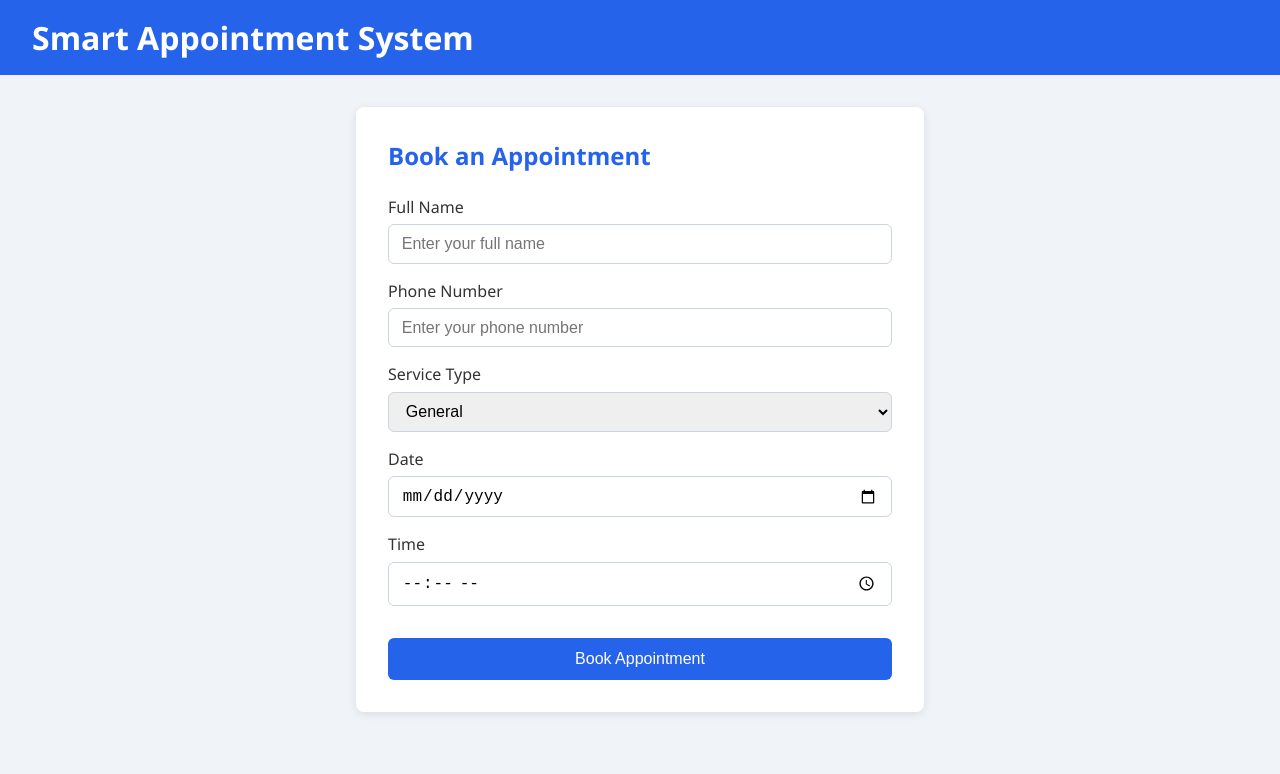
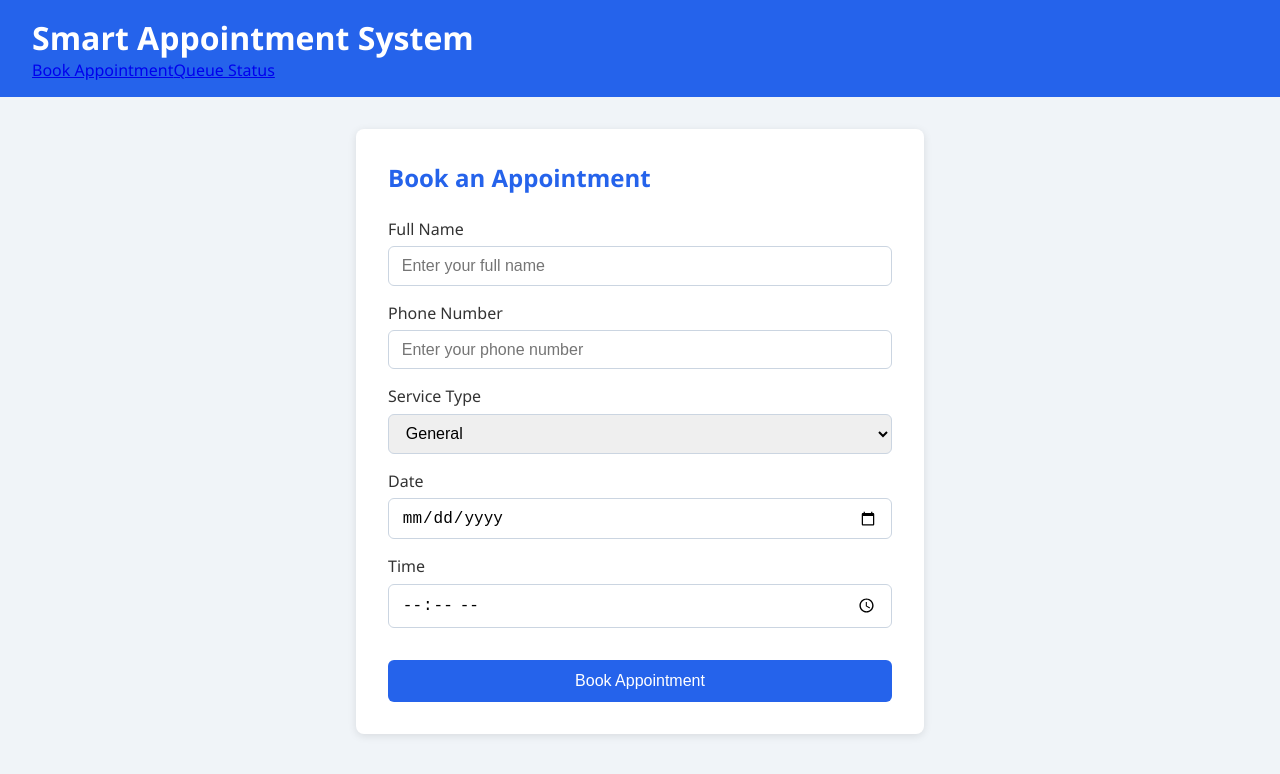
Before and after one commit to LakshmiPriya-22/SmartAppointmentQueueManagementSystem, a React app in the folder frontend/: page / in a window 1280 px wide. Shown: the top 774 px of the page. Built offline with nearby package versions, Linux system fonts and the light colour scheme; the HTML template or start-up script is replaced by a standard one.

Commit message:
feat: add react-router navigation between pages

```diff
--- a/frontend/src/App.jsx
+++ b/frontend/src/App.jsx
@@ -1,14 +1,40 @@
+import { BrowserRouter, Routes, Route, Link, useLocation } from 'react-router-dom'
 import BookingPage from './pages/BookingPage'
+import QueueStatusPage from './pages/QueueStatusPage'
+
+function NavBar() {
+    const location = useLocation()
+    return (
+        <header>
+            <h1>Smart Appointment System</h1>
+            <nav>
+                <Link
+                    to="/"
+                    className={location.pathname === '/' ? 'active' : ''}
+                >
+                    Book Appointment
+                </Link>
+                <Link
+                    to="/queue"
+                    className={location.pathname === '/queue' ? 'active' : ''}
+                >
+                    Queue Status
+                </Link>
+            </nav>
+        </header>
+    )
+}
 
 export default function App() {
     return (
-        <div className="app">
-            <header>
-                <h1>Smart Appointment System</h1>
-            </header>
+        <BrowserRouter>
+            <NavBar />
             <main>
-                <BookingPage />
+                <Routes>
+                    <Route path="/" element={<BookingPage />} />
+                    <Route path="/queue" element={<QueueStatusPage />} />
+                </Routes>
             </main>
-        </div>
+        </BrowserRouter>
     )
 }
```
